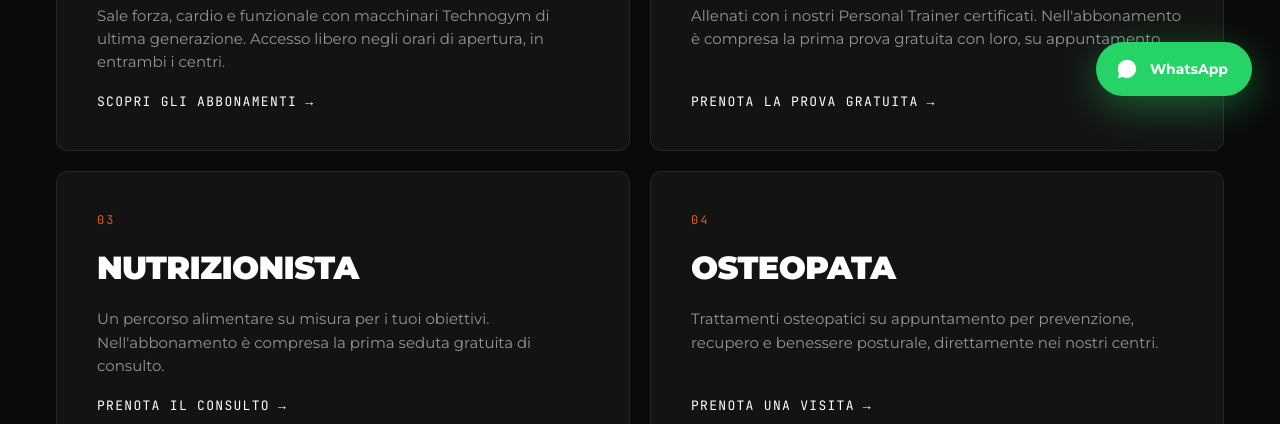
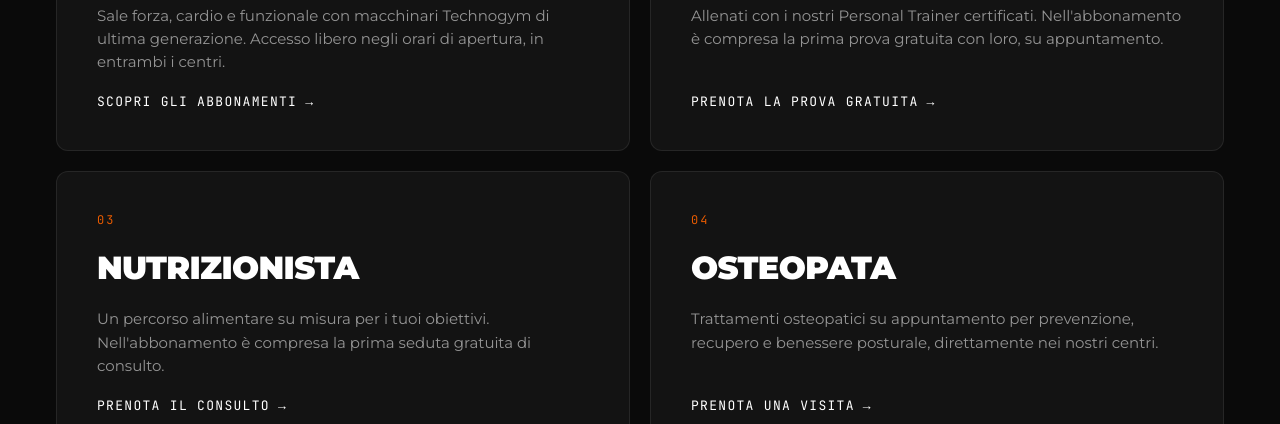
Before and after one commit to filippo-tr97/fiteasy-sito, a plain HTML site: page servizi.html in a window 1280 px wide. Shown: the part 676-1100 px from the top of the page. Drawn offline with Linux system fonts and the light colour scheme.

Commit message:
Remove WhatsApp button from servizi.html
Removed WhatsApp floating action button from footer.

```diff
--- a/servizi.html
+++ b/servizi.html
@@ -63,9 +63,7 @@ footer .bottom { display: flex; justify-content: space-between; align-items: cen
 footer .socials { display: flex; gap: 16px; }
 footer .socials a { width: 36px; height: 36px; border: 1px solid var(--line-2); border-radius: 999px; display: flex; align-items: center; justify-content: center; transition: border-color 0.2s, color 0.2s; }
 footer .socials a:hover { border-color: var(--orange); color: var(--orange); }
-.wa-fab { position: fixed; bottom: 28px; right: 28px; background: #25D366; color: var(--white); border-radius: 999px; padding: 16px 24px 16px 20px; display: flex; align-items: center; gap: 12px; font-weight: 700; font-size: 14px; z-index: 99; box-shadow: 0 10px 40px rgba(37,211,102,0.4); transition: transform 0.2s; }
-.wa-fab:hover { transform: translateY(-2px); color: var(--white); }
-.wa-fab svg { width: 22px; height: 22px; flex-shrink: 0; }
+
 .hamburger { display: none; flex-direction: column; gap: 5px; cursor: pointer; padding: 4px; margin-left: auto; background: transparent; border: none; }
 .hamburger span { display: block; width: 24px; height: 2px; background: var(--orange); border-radius: 2px; transition: transform 0.3s, opacity 0.3s; }
 .hamburger.open span:nth-child(1) { transform: translateY(7px) rotate(45deg); }
@@ -223,10 +221,7 @@ src="https://www.facebook.com/tr?id=2234018437326902&ev=PageView&noscript=1"
   </div>
 </footer>
 
-<a href="https://wa.me/3473237059/" target="_blank" rel="noopener" class="wa-fab" aria-label="Scrivici su WhatsApp">
-  <svg viewBox="0 0 24 24" fill="currentColor"><path d="M17.5 14.4c-.3-.1-1.7-.8-2-.9-.3-.1-.5-.1-.7.2-.2.3-.8 1-.9 1.1-.2.2-.3.2-.6.1-.3-.1-1.3-.5-2.4-1.5-.9-.8-1.5-1.8-1.7-2.1-.2-.3 0-.5.1-.6.1-.1.3-.3.4-.5.1-.2.2-.3.3-.5.1-.2 0-.4 0-.5 0-.1-.7-1.6-.9-2.2-.3-.6-.5-.5-.7-.5h-.6c-.2 0-.5.1-.8.4-.3.3-1.1 1-1.1 2.5s1.1 2.9 1.3 3.1c.2.2 2.2 3.4 5.4 4.7.8.3 1.4.5 1.9.7.8.3 1.5.2 2.1.1.6-.1 1.7-.7 2-1.4.3-.7.3-1.3.2-1.4-.1-.1-.3-.2-.6-.3zM12 2C6.5 2 2 6.5 2 12c0 1.8.5 3.4 1.3 4.9L2 22l5.3-1.4c1.4.8 3 1.2 4.7 1.2 5.5 0 10-4.5 10-10S17.5 2 12 2z"/></svg>
-  WhatsApp
-</a>
+
 
 <script>
 const btn = document.getElementById("hamburger");
```
